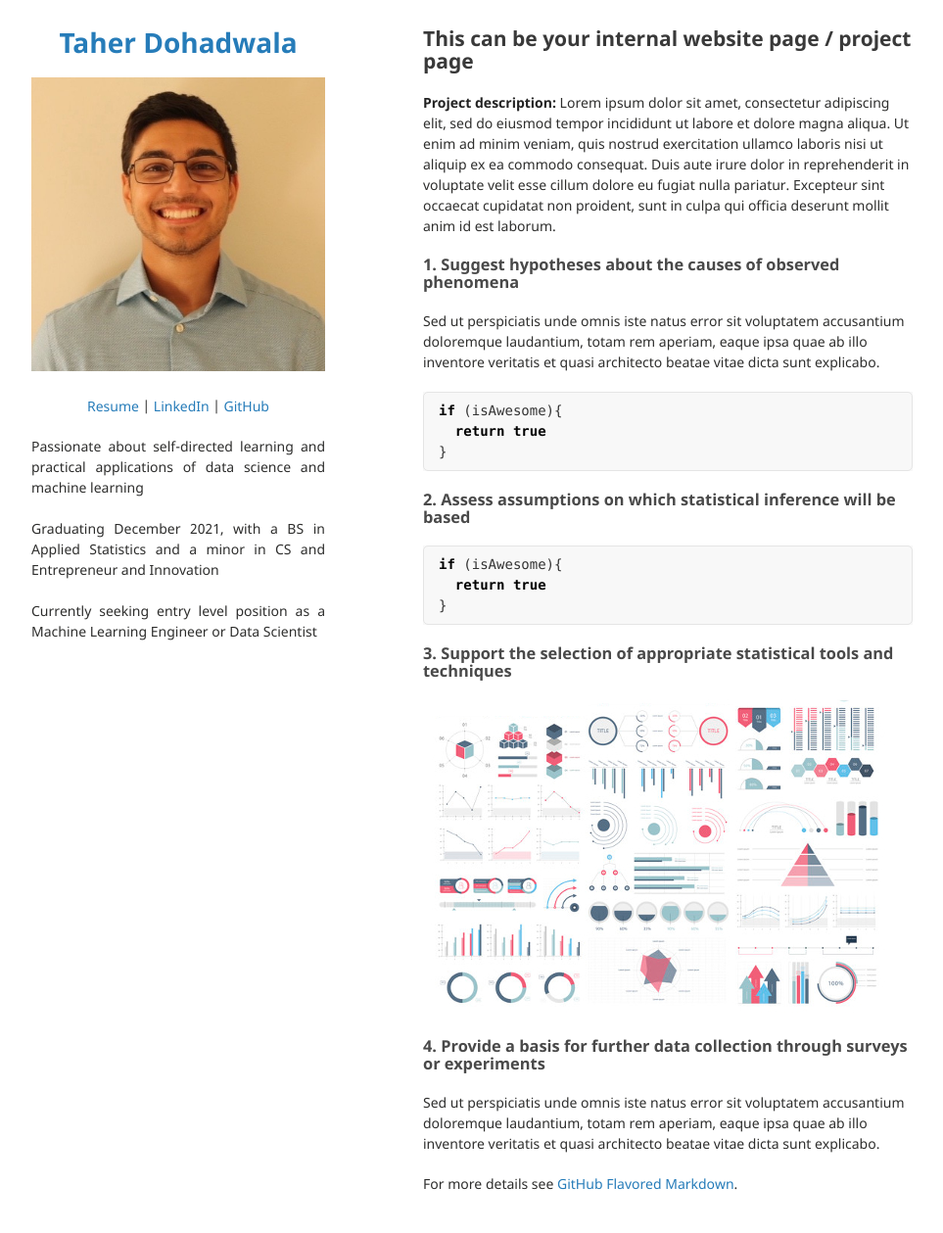
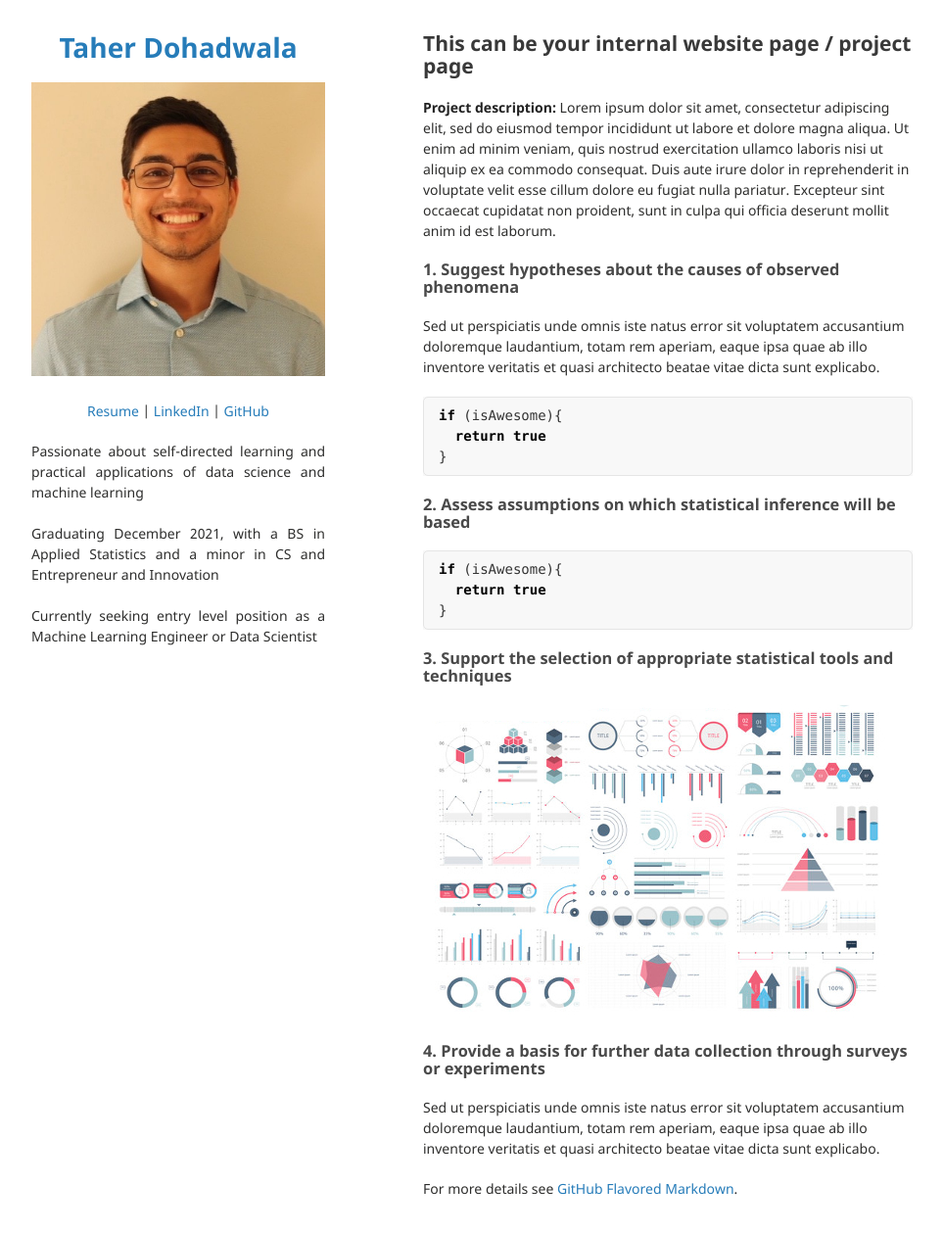
Before and after one commit to Taher-Dohadwala/Taher-Dohadwala.github.io, a Jekyll site: the page built from sample_page.md, in a window 1280 px wide and 1294 px high. Shown: the top 1259 px of the window at 98% size, without its empty margins (158-1121 px from the left). Built offline with Jekyll 4.4.1, drawn with Linux system fonts in a browser that asks for light colours; our own code applies the rules of GitHub Pages for plain Markdown files.

Commit message:
Update jekyll-theme-minimal.scss

```diff
--- a/_sass/jekyll-theme-minimal.scss
+++ b/_sass/jekyll-theme-minimal.scss
@@ -3,7 +3,7 @@
 
 body {
   background-color: #fff;
-  padding:20px;
+  padding:25px;
   font: 14px/1.5 "Noto Sans", "Helvetica Neue", Helvetica, Arial, sans-serif;
   color:#2e2e2d;
   font-weight:200;
```
